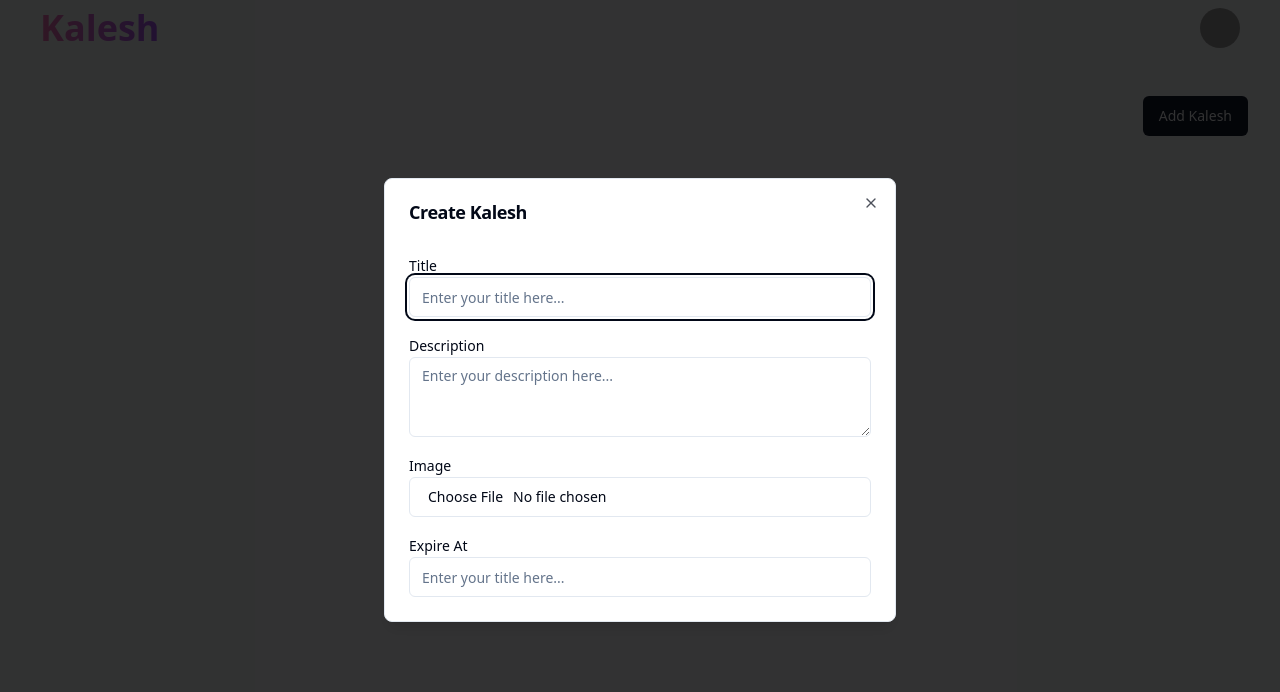
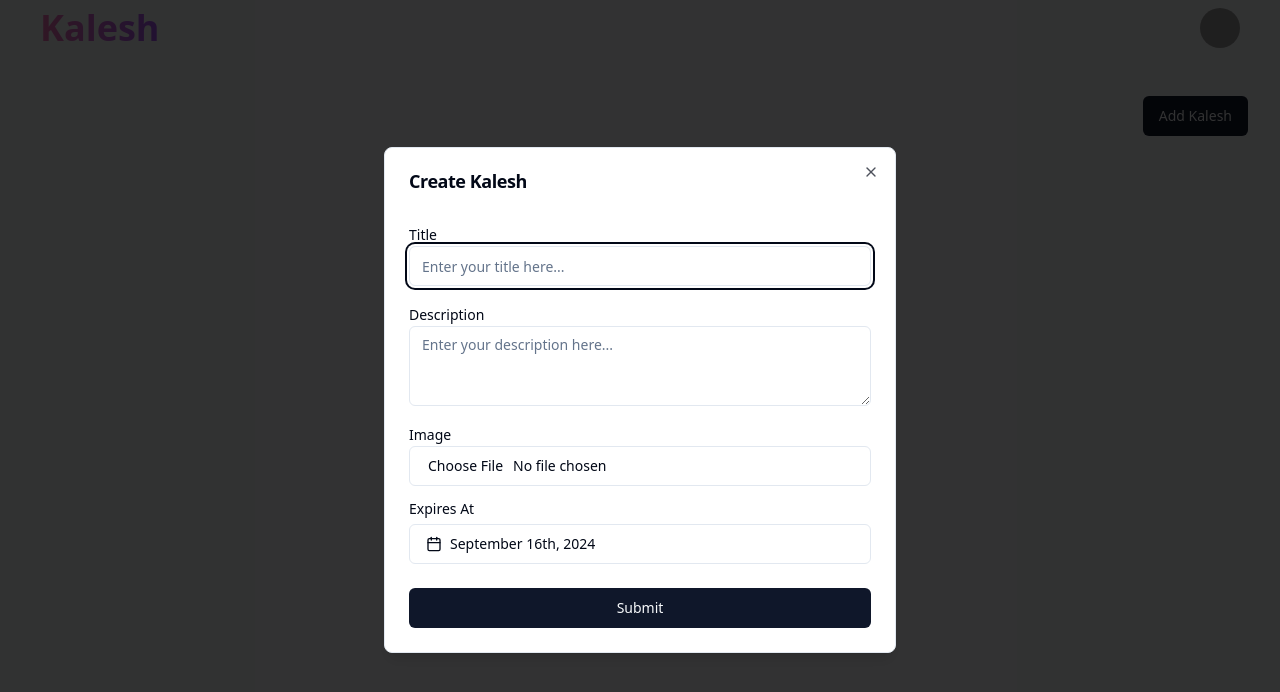
Before and after one commit to Subhamay-Dey/Kalesh, a Next.js app in the folder frontend/: page /dashboard in a window 1280 px wide. Both pictures are taken after a click on the button "Add Kalesh". Shown: the top 692 px of the page. Built offline with nearby package versions, Linux system fonts and the light colour scheme; grey boxes are pictures that could not be loaded.

Commit message:
Add kalesh full form ui done - added the image file input and also the expire date of the kalesh and the form submit button ✅.

```diff
--- a/frontend/package.json
+++ b/frontend/package.json
@@ -14,6 +14,7 @@
     "@radix-ui/react-dialog": "^1.1.2",
     "@radix-ui/react-dropdown-menu": "^2.1.1",
     "@radix-ui/react-label": "^2.1.0",
+    "@radix-ui/react-popover": "^1.1.2",
     "@radix-ui/react-slot": "^1.1.0",
     "axios": "^1.7.7",
     "class-variance-authority": "^0.7.0",
--- a/frontend/src/components/kalesh/AddKalesh.tsx
+++ b/frontend/src/components/kalesh/AddKalesh.tsx
@@ -7,14 +7,26 @@ import {
     DialogTitle,
     DialogTrigger,
   } from "@/components/ui/dialog"
-import { Button } from '../ui/button';
 import { Label } from '../ui/label';
 import { Input } from '../ui/input';
 import { Textarea } from "@/components/ui/textarea"
 
+import { format } from "date-fns"
+import { Calendar as CalendarIcon } from "lucide-react"
+
+import { cn } from "@/lib/utils"
+import { Button } from "@/components/ui/button"
+import { Calendar } from "@/components/ui/calendar"
+import {
+  Popover,
+  PopoverContent,
+  PopoverTrigger,
+} from "@/components/ui/popover"
+
 function AddKalesh() {
     const [open, setOpen] = useState(false)
     const [kaleshdata, setKaleshData] = useState<KaleshFormType>({})
+    const [date, setDate] = React.useState<Date | undefined>(new Date())
   return (
     <Dialog open={open} onOpenChange={setOpen} >
     <DialogTrigger asChild>
@@ -53,8 +65,32 @@ function AddKalesh() {
             </div>
 
             <div className='mt-4'>
-                <Label htmlFor='expireAt'>Expire At</Label>
-                <Input id='title' placeholder='Enter your title here...' value={kaleshdata?.title ?? ""} onChange={(e) => setKaleshData({...kaleshdata, title:e.target.value})}/>
+                <Label htmlFor='expireAt' className='block'>Expires At</Label>
+                <Popover>
+                  <PopoverTrigger asChild>
+                    <Button
+                      variant={"outline"}
+                      className={cn(
+                        "w-full mt-2 justify-start text-left font-normal",
+                        !date && "text-muted-foreground"
+                      )}
+                    >
+                      <CalendarIcon className="mr-2 h-4 w-4" />
+                      {date ? format(date, "PPP") : <span>Pick a date</span>}
+                    </Button>
+                  </PopoverTrigger>
+                  <PopoverContent className="w-auto p-0">
+                    <Calendar
+                      mode="single"
+                      selected={date}
+                      onSelect={setDate}
+                      initialFocus
+                    />
+                  </PopoverContent>
+                </Popover>
+            </div>
+            <div className='mt-6'>
+              <Button className='w-full'>Submit</Button>
             </div>
         </form>
     </DialogContent>
--- /dev/null
+++ b/frontend/src/components/ui/popover.tsx
@@ -0,0 +1,31 @@
+"use client"
+
+import * as React from "react"
+import * as PopoverPrimitive from "@radix-ui/react-popover"
+
+import { cn } from "@/lib/utils"
+
+const Popover = PopoverPrimitive.Root
+
+const PopoverTrigger = PopoverPrimitive.Trigger
+
+const PopoverContent = React.forwardRef<
+  React.ElementRef<typeof PopoverPrimitive.Content>,
+  React.ComponentPropsWithoutRef<typeof PopoverPrimitive.Content>
+>(({ className, align = "center", sideOffset = 4, ...props }, ref) => (
+  <PopoverPrimitive.Portal>
+    <PopoverPrimitive.Content
+      ref={ref}
+      align={align}
+      sideOffset={sideOffset}
+      className={cn(
+        "z-50 w-72 rounded-md border bg-popover p-4 text-popover-foreground shadow-md outline-none data-[state=open]:animate-in data-[state=closed]:animate-out data-[state=closed]:fade-out-0 data-[state=open]:fade-in-0 data-[state=closed]:zoom-out-95 data-[state=open]:zoom-in-95 data-[side=bottom]:slide-in-from-top-2 data-[side=left]:slide-in-from-right-2 data-[side=right]:slide-in-from-left-2 data-[side=top]:slide-in-from-bottom-2",
+        className
+      )}
+      {...props}
+    />
+  </PopoverPrimitive.Portal>
+))
+PopoverContent.displayName = PopoverPrimitive.Content.displayName
+
+export { Popover, PopoverTrigger, PopoverContent }
```
Also changed, not shown: 1 other file (tests, documents, lock files or other folders).
